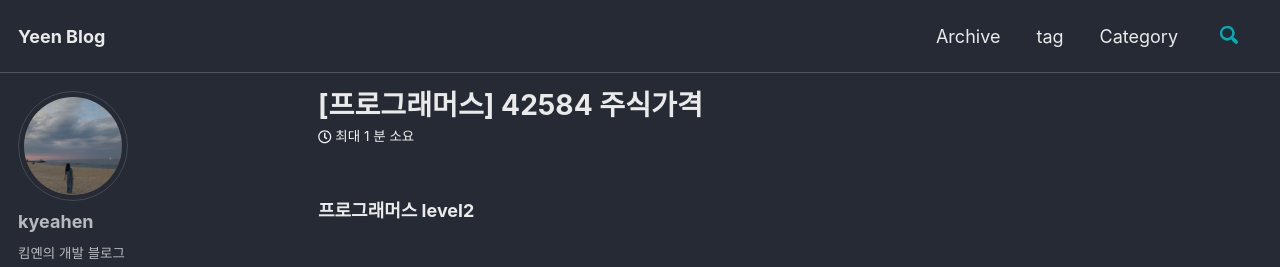
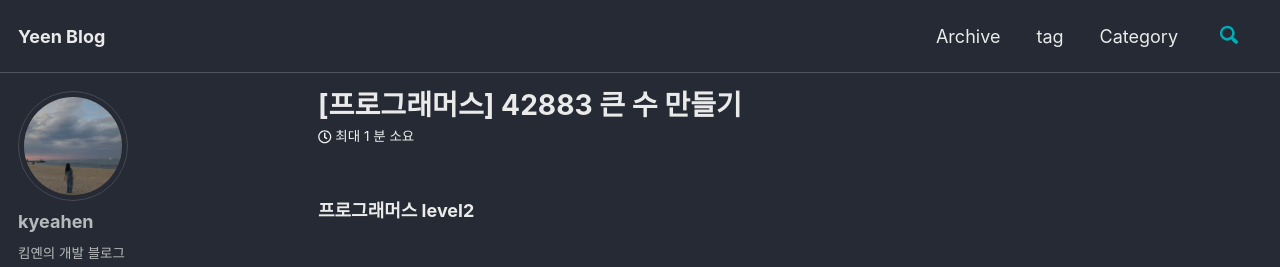
Before and after one commit to kyeahen/kyeahen.github.io, a Jekyll site: the page built from _posts/2020-03-09-[프로그래머스] 42883 큰 수 만들기.md, in a window 1280 px wide and 900 px high. Shown: the top 267 px of the window. Built offline with Jekyll 4.4.1, drawn with Linux system fonts in a browser that asks for light colours; cached includes are drawn as plain includes; nearby versions of some CDN libraries; comment, search, counter and statistics services are not loaded; some of the changed text lies outside the part shown.

Commit message:
Modify post 42883 큰 수 만들기

```diff
--- a/_posts/2020-03-09-[프로그래머스] 42883 큰 수 만들기.md
+++ b/_posts/2020-03-09-[프로그래머스] 42883 큰 수 만들기.md
@@ -1,5 +1,5 @@
 ---
-title: '[프로그래머스] 42584 주식가격'
+title: '[프로그래머스] 42883 큰 수 만들기'
 categories:
   - Algorithm
 tags:
```
Also changed, not shown: other parts of _posts/2020-03-09-[프로그래머스] 42883 큰 수 만들기.md (+4 -0 lines).
